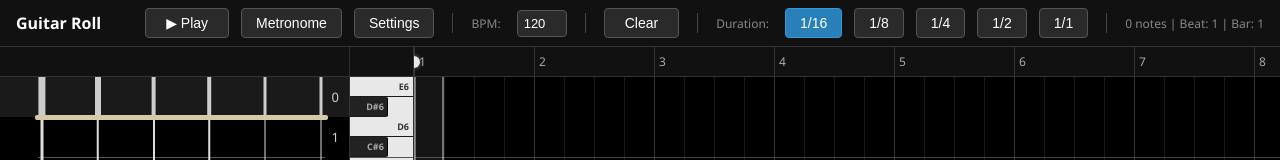
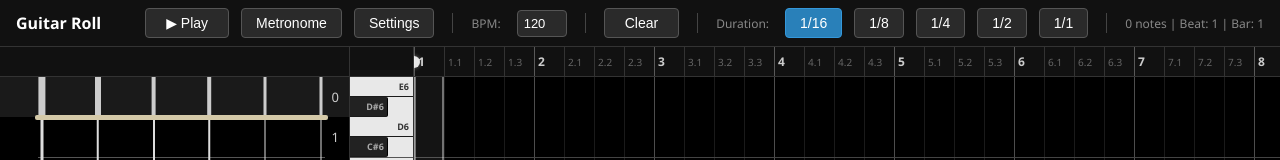
Before and after one commit to circuloponto/guitar_roll, a React (Vite) app: page / in a window 1280 px wide. Shown: the top 160 px of the page. Built offline with nearby package versions, Linux system fonts and the light colour scheme.

Commit message:
beat divider and timeline numbers

```diff
--- a/src/App.css
+++ b/src/App.css
@@ -249,10 +249,17 @@
   height: 100%;
   display: flex;
   align-items: center;
+  font-size: 10px;
+  color: #666;
+  padding-left: 3px;
+  border-left: 1px solid #333;
+}
+
+.bar-number.bar-start {
   font-size: 12px;
-  color: #aaa;
-  padding-left: 4px;
-  border-left: 1px solid #333;
+  font-weight: bold;
+  color: #ccc;
+  border-left: 1px solid rgba(255, 255, 255, 0.3);
 }
 
 .header-beat-marker {
@@ -316,7 +323,7 @@
 }
 
 .grid-col.bar-line {
-  border-left-color: #333;
+  border-left-color: rgba(255, 255, 255, 0.3);
 }
 
 .timeline-note {
@@ -495,6 +502,56 @@
 
 .piano-key.black.hovered {
   background: #4488cc;
+}
+
+/* Subdivision Menu */
+.subdiv-menu-overlay {
+  position: fixed;
+  top: 0;
+  left: 0;
+  right: 0;
+  bottom: 0;
+  z-index: 50;
+}
+
+.subdiv-menu {
+  position: fixed;
+  background: #1e1e1e;
+  border: 1px solid #555;
+  border-radius: 6px;
+  padding: 6px 0;
+  min-width: 120px;
+  z-index: 51;
+  box-shadow: 0 4px 12px rgba(0, 0, 0, 0.5);
+}
+
+.subdiv-menu-title {
+  padding: 4px 12px 6px;
+  font-size: 11px;
+  color: #888;
+  border-bottom: 1px solid #333;
+  margin-bottom: 4px;
+}
+
+.subdiv-menu-item {
+  display: block;
+  width: 100%;
+  background: none;
+  border: none;
+  color: #ccc;
+  padding: 5px 12px;
+  font-size: 13px;
+  text-align: left;
+  cursor: pointer;
+}
+
+.subdiv-menu-item:hover {
+  background: #333;
+}
+
+.subdiv-menu-item.active {
+  color: #3498db;
+  font-weight: bold;
 }
 
 /* Settings Modal */
--- a/src/App.jsx
+++ b/src/App.jsx
@@ -3,6 +3,7 @@ import Fretboard from './components/Fretboard';
 import Timeline from './components/Timeline';
 import { playNote, playNoteAtTime, playClickAtTime, getAudioContext, getNoteName } from './utils/audio';
 import { NUM_BARS, SUBDIVISIONS, BPM as DEFAULT_BPM } from './utils/constants';
+import { defaultBarSubdivisions, totalColumns, beatToBar, beatToTime, colDurationAtBeat, remapNotes, barStartBeats } from './utils/barLayout';
 import { stateFromUrl, saveColorScheme } from './utils/storage';
 import SettingsModal from './components/SettingsModal';
 import './App.css';
@@ -75,9 +76,12 @@ function App() {
   const [verticalScroll, setVerticalScroll] = useState(0);
   const [synesthesia, setSynesthesia] = useState([]); // [{ note: 'C', color: '#ff0000' }, ...]
   const [activeColorScheme, setActiveColorScheme] = useState(null); // { name, colors }
+  const [barSubdivisions, setBarSubdivisions] = useState(defaultBarSubdivisions);
+  const barSubsRef = useRef(barSubdivisions);
+  barSubsRef.current = barSubdivisions;
   const [loop, setLoop] = useState(false);
   const [loopStart, setLoopStart] = useState(0);
-  const [loopEnd, setLoopEnd] = useState(NUM_BARS * SUBDIVISIONS);
+  const [loopEnd, setLoopEnd] = useState(totalColumns(defaultBarSubdivisions()));
   const playingRef = useRef(false);
   const bpmRef = useRef(bpm);
   const metronomeRef = useRef(metronome);
@@ -118,6 +122,7 @@ function App() {
     if (data.noteDuration !== undefined) setNoteDuration(data.noteDuration);
     if (data.metronome !== undefined) setMetronome(data.metronome);
     if (data.activeColorScheme !== undefined) setActiveColorScheme(data.activeColorScheme);
+    if (data.barSubdivisions !== undefined) setBarSubdivisions(data.barSubdivisions);
     if (data.colorSchemes) {
       Object.entries(data.colorSchemes).forEach(([name, scheme]) => {
         saveColorScheme(name, scheme);
@@ -134,7 +139,7 @@ function App() {
     }
   }, []);
 
-  const totalBeats = NUM_BARS * SUBDIVISIONS;
+  const totalBeats = totalColumns(barSubdivisions);
   const handlePlayRef = useRef(null);
   const [noteJump, setNoteJump] = useState(false);
   const noteJumpRef = useRef(false);
@@ -301,8 +306,10 @@ function App() {
 
     const ctx = getAudioContext();
     const isLoop = loopRef.current;
+    const barSubs = barSubsRef.current;
+    const totalCols = totalColumns(barSubs);
     const regionStart = isLoop ? loopStartRef.current : Math.floor(selectedBeatRef.current);
-    const regionEnd = isLoop ? loopEndRef.current : NUM_BARS * SUBDIVISIONS;
+    const regionEnd = isLoop ? loopEndRef.current : totalCols;
     const regionDuration = regionEnd - regionStart;
 
     if (regionDuration <= 0) return;
@@ -322,13 +329,15 @@ function App() {
       if (!playingRef.current) return;
 
       const now = ctx.currentTime;
-      const secPerBeat = 60 / bpmRef.current / SUBDIVISIONS;
+      const bs = barSubsRef.current;
+      const bpm = bpmRef.current;
 
       if (rDuration <= 0) { stopPlayback(); return; }
 
-      // Update playhead position based on next scheduled beat
-      const playheadTime = now;
-      const beatsSinceLastScheduled = (playheadTime - (nextBeatTime - secPerBeat)) / secPerBeat;
+      // Compute current column's duration for playhead interpolation
+      const currentBeatAbs = rStart + (nextBeatIndex > 0 ? (nextBeatIndex - 1) % rDuration : 0);
+      const currentColDur = colDurationAtBeat(Math.min(currentBeatAbs, totalColumns(bs) - 1), bs, bpm);
+      const beatsSinceLastScheduled = (now - (nextBeatTime - currentColDur)) / currentColDur;
       const playheadBeatIndex = nextBeatIndex - 1 + Math.min(1, Math.max(0, beatsSinceLastScheduled));
       const playheadBeat = rStart + (playheadBeatIndex % rDuration);
 
@@ -348,22 +357,27 @@ function App() {
 
         const beatInRegion = nextBeatIndex % rDuration;
         const beat = rStart + beatInRegion;
+        const colDur = colDurationAtBeat(Math.min(beat, totalColumns(bs) - 1), bs, bpm);
 
         currentNotes.forEach(note => {
           if (note.beat >= beat && note.beat < beat + 1) {
-            const offset = (note.beat - beat) * secPerBeat;
-            const noteDur = (note.duration || 1) * secPerBeat;
+            const offset = (note.beat - beat) * colDur;
+            const noteDur = (note.duration || 1) * colDur;
             playNoteAtTime(note.stringIndex, note.fret, nextBeatTime + offset, noteDur);
           }
         });
 
-        if (metronomeRef.current && beat % SUBDIVISIONS === 0) {
-          const isDownbeat = beat % (SUBDIVISIONS * 4) === 0;
-          playClickAtTime(nextBeatTime, isDownbeat);
+        // Metronome on bar starts
+        if (metronomeRef.current) {
+          const starts = barStartBeats(bs);
+          if (starts.includes(beat)) {
+            const isDownbeat = beat === 0;
+            playClickAtTime(nextBeatTime, isDownbeat);
+          }
         }
 
         nextBeatIndex++;
-        nextBeatTime += secPerBeat;
+        nextBeatTime += colDur;
       }
 
       animFrameRef.current = requestAnimationFrame(animate);
@@ -474,6 +488,8 @@ function App() {
           commitDrag={commitDrag}
           freeMode={freeMode}
           timelineZoom={timelineZoom}
+          barSubdivisions={barSubdivisions}
+          setBarSubdivisions={setBarSubdivisions}
           setTimelineZoom={setTimelineZoom}
           currentBeat={currentBeat}
           selectedBeat={selectedBeat}
@@ -502,7 +518,7 @@ function App() {
           appState={{
             notes, bpm, loop, loopStart, loopEnd,
             stringColors, synesthesia, activeColorScheme,
-            noteDuration, metronome,
+            noteDuration, metronome, barSubdivisions,
           }}
           onApplyState={applyState}
           onClose={() => setShowSettings(false)}
--- a/src/components/Timeline.jsx
+++ b/src/components/Timeline.jsx
@@ -1,17 +1,16 @@
 import { useRef, useState, useEffect, useCallback } from 'react';
 import {
   NUM_STRINGS, NUM_FRETS, NUM_BARS, SUBDIVISIONS,
-  CELL_WIDTH, BAR_WIDTH
+  CELL_WIDTH
 } from '../utils/constants';
 import { getNoteName, playNote } from '../utils/audio';
 import {
   TOTAL_PITCH_ROWS, PITCH_LIST, noteToPitchRow, pitchRowToMidi,
   midiToNoteName, getMidiNote, closestComboForPitch, pitchRowCombos
 } from '../utils/pitchMap';
+import { totalColumns, barStartBeats, beatToBar, beatLabel, isBarStart } from '../utils/barLayout';
 
 const BLACK_NOTES = new Set(['C#', 'D#', 'F#', 'G#', 'A#']);
-
-const totalCols = NUM_BARS * SUBDIVISIONS;
 const TOTAL_FRETS_PER_STRING = NUM_FRETS + 1;
 const totalRows = TOTAL_PITCH_ROWS;
 const ROW_HEIGHT = 20; // pixels per pitch row
@@ -30,6 +29,7 @@ function pitchRowTopPx(pitchRow) {
 export default function Timeline({
   notes, setNotes, saveSnapshot, setNotesDrag, commitDrag, freeMode = false,
   timelineZoom = 1, setTimelineZoom,
+  barSubdivisions, setBarSubdivisions,
   currentBeat, selectedBeat, setSelectedBeat,
   playing, onDeleteNote,
   loopStart, loopEnd, setLoopStart, setLoopEnd, loop,
@@ -41,14 +41,16 @@ export default function Timeline({
   const headerRef = useRef(null);
   const [headerScrollLeft, setHeaderScrollLeft] = useState(0);
   const cellWidth = CELL_WIDTH * timelineZoom;
-  const barWidth = cellWidth * SUBDIVISIONS;
+  const totalCols = totalColumns(barSubdivisions);
   const gridWidth = totalCols * cellWidth;
+  const starts = barStartBeats(barSubdivisions);
   const draggingRef = useRef(null);   // resize drag
   const noteDragRef = useRef(null);   // note move drag
   const [dragPreview, setDragPreview] = useState(null);
   const loopDragRef = useRef(null);
   const marqueeRef = useRef(null);
   const marqueeDidDragRef = useRef(false);
+  const [subdivMenu, setSubdivMenu] = useState(null); // { barIndex, x, y }
   const [marquee, setMarquee] = useState(null); // { x1, y1, x2, y2 } in px relative to grid
 
   const handleClick = useCallback((e) => {
@@ -422,21 +424,35 @@ export default function Timeline({
       {/* Header row: piano spacer + bar numbers */}
       <div style={{ display: 'flex', flexShrink: 0 }}>
         <div className="piano-spacer" />
-        <div className="timeline-header" ref={headerRef} onMouseDown={handleHeaderMouseDown} style={{ flex: 1 }}>
+        <div className="timeline-header" ref={headerRef} onMouseDown={handleHeaderMouseDown} style={{ flex: 1 }}
+          onContextMenu={(e) => {
+            e.preventDefault();
+            const rect = headerRef.current.getBoundingClientRect();
+            const scrollLeft = bodyRef.current ? bodyRef.current.scrollLeft : 0;
+            const x = e.clientX - rect.left + scrollLeft;
+            const beat = Math.floor(x / cellWidth);
+            const { barIndex } = beatToBar(beat, barSubdivisions);
+            setSubdivMenu({ barIndex, x: e.clientX, y: e.clientY });
+          }}
+        >
           <div style={{ position: 'relative', transform: `translateX(-${headerScrollLeft}px)`, width: gridWidth, height: '100%' }}>
             {loop && <div
               className="loop-region-header"
               style={{ left: loopLeftPx, width: loopWidthPx }}
             />}
-            {Array.from({ length: NUM_BARS }, (_, i) => (
-              <div
-                key={i}
-                className="bar-number"
-                style={{ left: i * barWidth }}
-              >
-                {i + 1}
-              </div>
-            ))}
+            {/* Beat labels and bar lines */}
+            {Array.from({ length: totalCols }, (_, i) => {
+              const isBar = starts.includes(i);
+              return (
+                <div
+                  key={i}
+                  className={`bar-number ${isBar ? 'bar-start' : ''}`}
+                  style={{ left: i * cellWidth }}
+                >
+                  {beatLabel(i, barSubdivisions)}
+                </div>
+              );
+            })}
             {/* Selected beat indicator in header — draggable */}
             {selectedBeat !== null && !playing && (
               <div
@@ -569,7 +585,7 @@ export default function Timeline({
           {Array.from({ length: totalCols }, (_, i) => (
             <div
               key={`col-${i}`}
-              className={`grid-col ${i % SUBDIVISIONS === 0 ? 'bar-line' : ''}`}
+              className={`grid-col ${starts.includes(i) ? 'bar-line' : ''}`}
               style={{ left: i * cellWidth }}
             />
           ))}
@@ -703,6 +719,36 @@ export default function Timeline({
         </div>
       </div>
       </div>
+
+      {/* Subdivision context menu */}
+      {subdivMenu && (
+        <div className="subdiv-menu-overlay" onClick={() => setSubdivMenu(null)}>
+          <div
+            className="subdiv-menu"
+            style={{ left: subdivMenu.x, top: subdivMenu.y }}
+            onClick={e => e.stopPropagation()}
+          >
+            <div className="subdiv-menu-title">Bar {subdivMenu.barIndex + 1} divisions</div>
+            {[2, 3, 4, 5, 6, 7, 8, 9].map(n => (
+              <button
+                key={n}
+                className={`subdiv-menu-item ${barSubdivisions[subdivMenu.barIndex] === n ? 'active' : ''}`}
+                onClick={() => {
+                  const barIdx = subdivMenu.barIndex;
+                  setBarSubdivisions(prev => {
+                    const next = [...prev];
+                    next[barIdx] = n;
+                    return next;
+                  });
+                  setSubdivMenu(null);
+                }}
+              >
+                {n} beats
+              </button>
+            ))}
+          </div>
+        </div>
+      )}
     </div>
   );
 }
--- /dev/null
+++ b/src/utils/barLayout.js
@@ -0,0 +1,108 @@
+import { NUM_BARS, SUBDIVISIONS } from './constants';
+
+// Default: all bars have the same number of subdivisions
+export function defaultBarSubdivisions() {
+  return Array(NUM_BARS).fill(SUBDIVISIONS);
+}
+
+// Total number of columns (beats) across all bars
+export function totalColumns(barSubs) {
+  return barSubs.reduce((sum, s) => sum + s, 0);
+}
+
+// Get the starting beat index of each bar
+export function barStartBeats(barSubs) {
+  const starts = [0];
+  for (let i = 0; i < barSubs.length - 1; i++) {
+    starts.push(starts[i] + barSubs[i]);
+  }
+  return starts;
+}
+
+// Convert a flat beat index to { barIndex, subIndex }
+export function beatToBar(beat, barSubs) {
+  let remaining = beat;
+  for (let i = 0; i < barSubs.length; i++) {
+    if (remaining < barSubs[i]) {
+      return { barIndex: i, subIndex: remaining };
+    }
+    remaining -= barSubs[i];
+  }
+  return { barIndex: barSubs.length - 1, subIndex: barSubs[barSubs.length - 1] - 1 };
+}
+
+// Convert a beat to pixel X position
+export function beatToX(beat, barSubs, cellWidth) {
+  return beat * cellWidth;
+}
+
+// Convert pixel X to beat (fractional for free mode)
+export function xToBeat(x, barSubs, cellWidth) {
+  return x / cellWidth;
+}
+
+// Get the beat label for a given beat index: "1", "1.1", "1.2", etc.
+export function beatLabel(beat, barSubs) {
+  const { barIndex, subIndex } = beatToBar(beat, barSubs);
+  if (subIndex === 0) return `${barIndex + 1}`;
+  return `${barIndex + 1}.${subIndex}`;
+}
+
+// Check if a beat is the first beat of a bar
+export function isBarStart(beat, barSubs) {
+  const starts = barStartBeats(barSubs);
+  return starts.includes(beat);
+}
+
+// Get the bar index for a given beat
+export function getBarIndex(beat, barSubs) {
+  return beatToBar(beat, barSubs).barIndex;
+}
+
+// Remap notes when a bar's subdivision count changes
+export function remapNotes(notes, oldBarSubs, newBarSubs, changedBarIndex) {
+  const oldStart = barStartBeats(oldBarSubs);
+  const newStart = barStartBeats(newBarSubs);
+  const barBegin = oldStart[changedBarIndex];
+  const oldBarEnd = barBegin + oldBarSubs[changedBarIndex];
+  const shift = newBarSubs[changedBarIndex] - oldBarSubs[changedBarIndex];
+
+  return notes.map(n => {
+    if (n.beat >= oldBarEnd) {
+      // Note is after the changed bar — shift it
+      return { ...n, beat: n.beat + shift };
+    }
+    if (n.beat >= barBegin && n.beat < oldBarEnd) {
+      // Note is inside the changed bar — rescale its position within the bar
+      const fraction = (n.beat - barBegin) / oldBarSubs[changedBarIndex];
+      return { ...n, beat: barBegin + fraction * newBarSubs[changedBarIndex] };
+    }
+    return n;
+  });
+}
+
+// Get time in seconds for a given beat position
+export function beatToTime(beat, barSubs, bpm) {
+  const barDuration = 60 / bpm; // each bar = one beat at BPM
+  let time = 0;
+  let remaining = beat;
+
+  for (let i = 0; i < barSubs.length; i++) {
+    const colDuration = barDuration / barSubs[i];
+    if (remaining <= barSubs[i]) {
+      time += remaining * colDuration;
+      break;
+    }
+    time += barDuration;
+    remaining -= barSubs[i];
+  }
+
+  return time;
+}
+
+// Get the duration in seconds of one column at a specific beat
+export function colDurationAtBeat(beat, barSubs, bpm) {
+  const { barIndex } = beatToBar(beat, barSubs);
+  const barDuration = 60 / bpm;
+  return barDuration / barSubs[barIndex];
+}
--- a/src/utils/storage.js
+++ b/src/utils/storage.js
@@ -16,6 +16,7 @@ function defaultSession() {
     synesthesia: [],
     noteDuration: 1,
     metronome: false,
+    barSubdivisions: Array(NUM_BARS).fill(SUBDIVISIONS),
   };
 }
 
@@ -30,6 +31,7 @@ export function getSessionState(appState) {
     synesthesia: appState.synesthesia,
     noteDuration: appState.noteDuration,
     metronome: appState.metronome,
+    barSubdivisions: appState.barSubdivisions,
     activeColorScheme: appState.activeColorScheme || null,
     colorSchemes: listColorSchemes(),
   };
```
